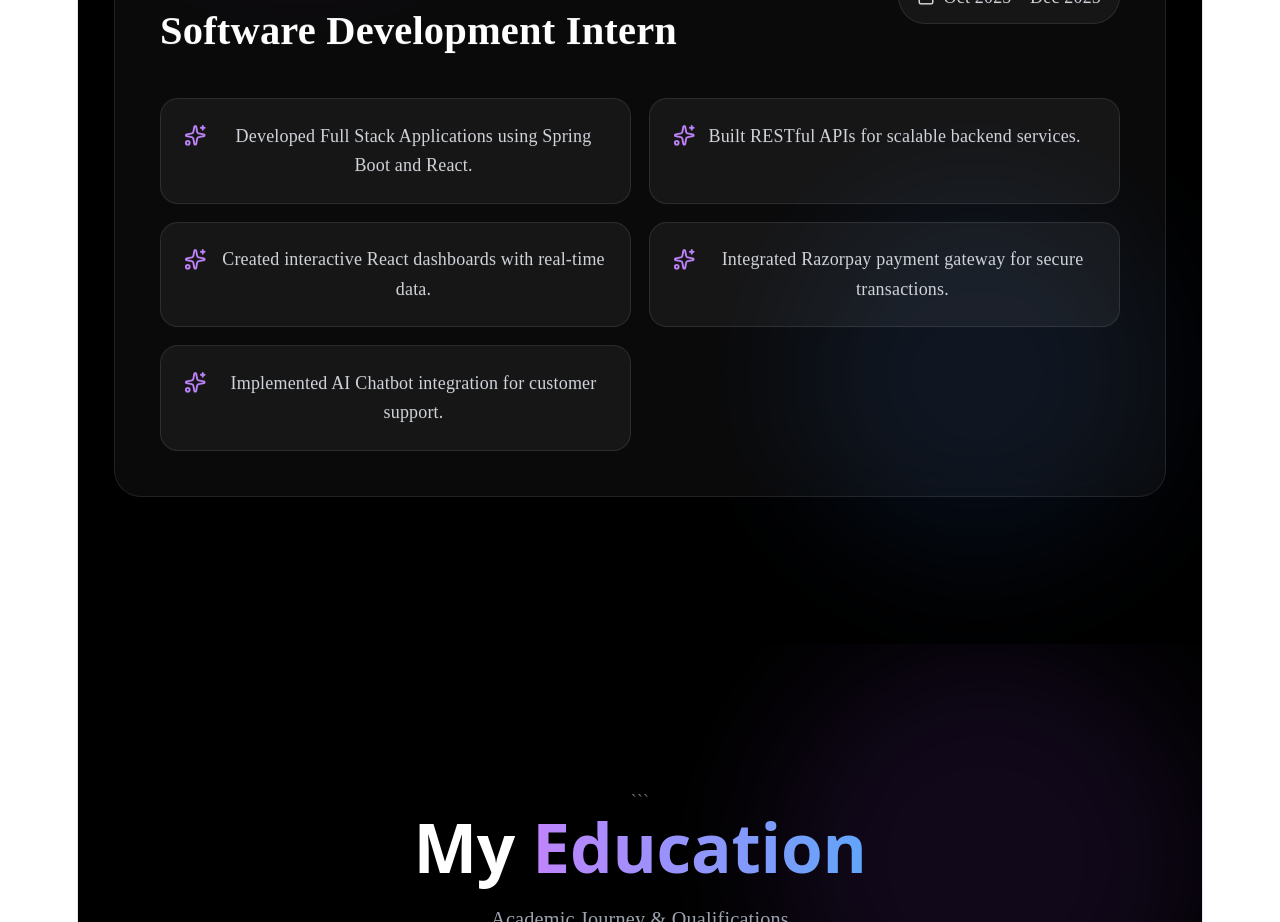
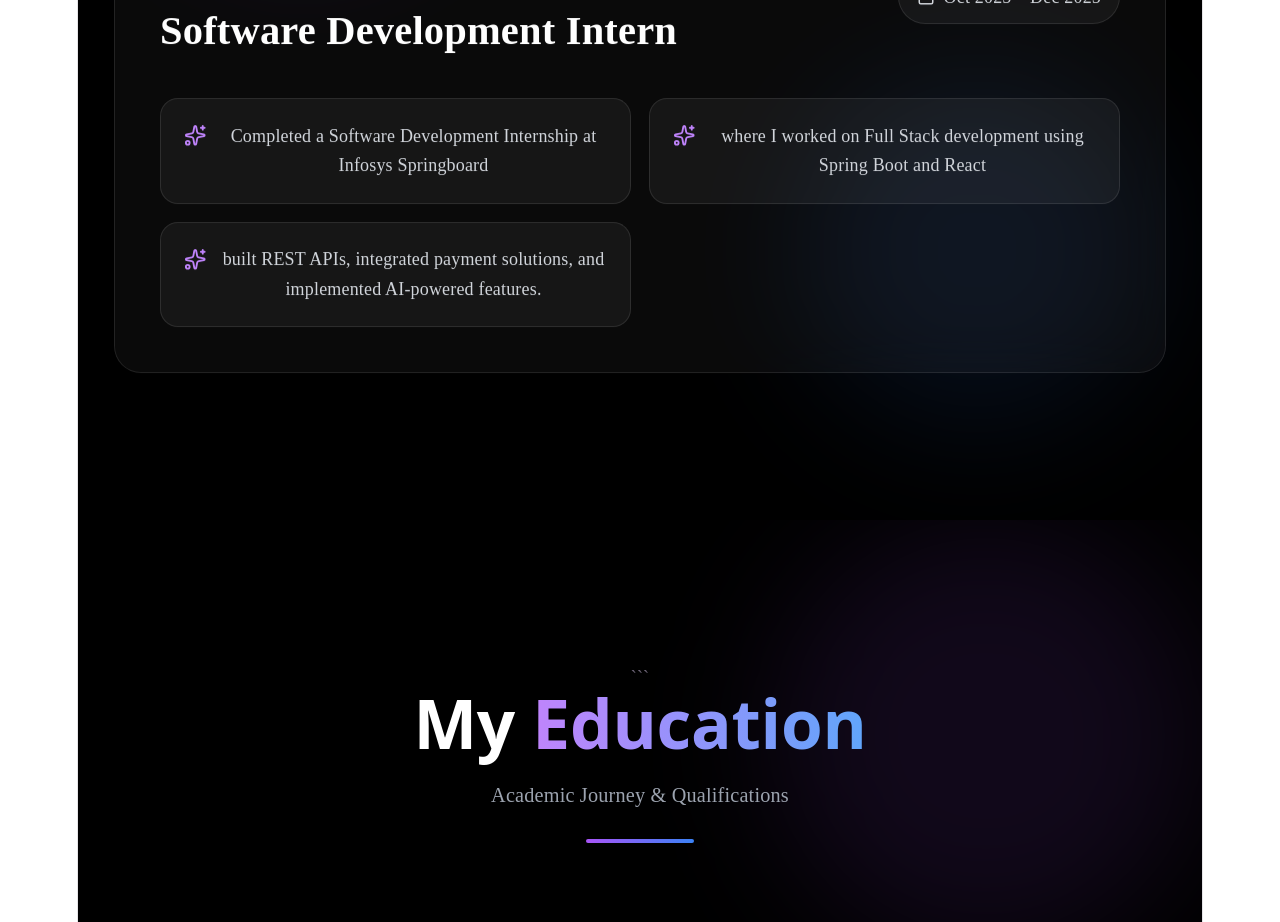
Before and after one commit to Deepak8767/Portfolio, a React app: page / in a window 1280 px wide. Shown: the part 4860-5782 px from the top of the page. Built offline with nearby package versions, Linux system fonts and the light colour scheme; the HTML template or start-up script is replaced by a standard one.

Commit message:
Update Experience.jsx

```diff
--- a/src/components/Experience.jsx
+++ b/src/components/Experience.jsx
@@ -14,13 +14,11 @@ export const Experience = () => {
     role: "Software Development Intern",
     company: "Infosys Springboard",
     duration: "Oct 2025 – Dec 2025",
-    highlights: [
-      "Developed Full Stack Applications using Spring Boot and React.",
-      "Built RESTful APIs for scalable backend services.",
-      "Created interactive React dashboards with real-time data.",
-      "Integrated Razorpay payment gateway for secure transactions.",
-      "Implemented AI Chatbot integration for customer support.",
-    ],
+     highlights: [
+     "Completed a Software Development Internship at Infosys Springboard",
+  "where I worked on Full Stack development using Spring Boot and React",
+  "built REST APIs, integrated payment solutions, and implemented AI-powered features."
+  ],
   };
 
   return (
```
